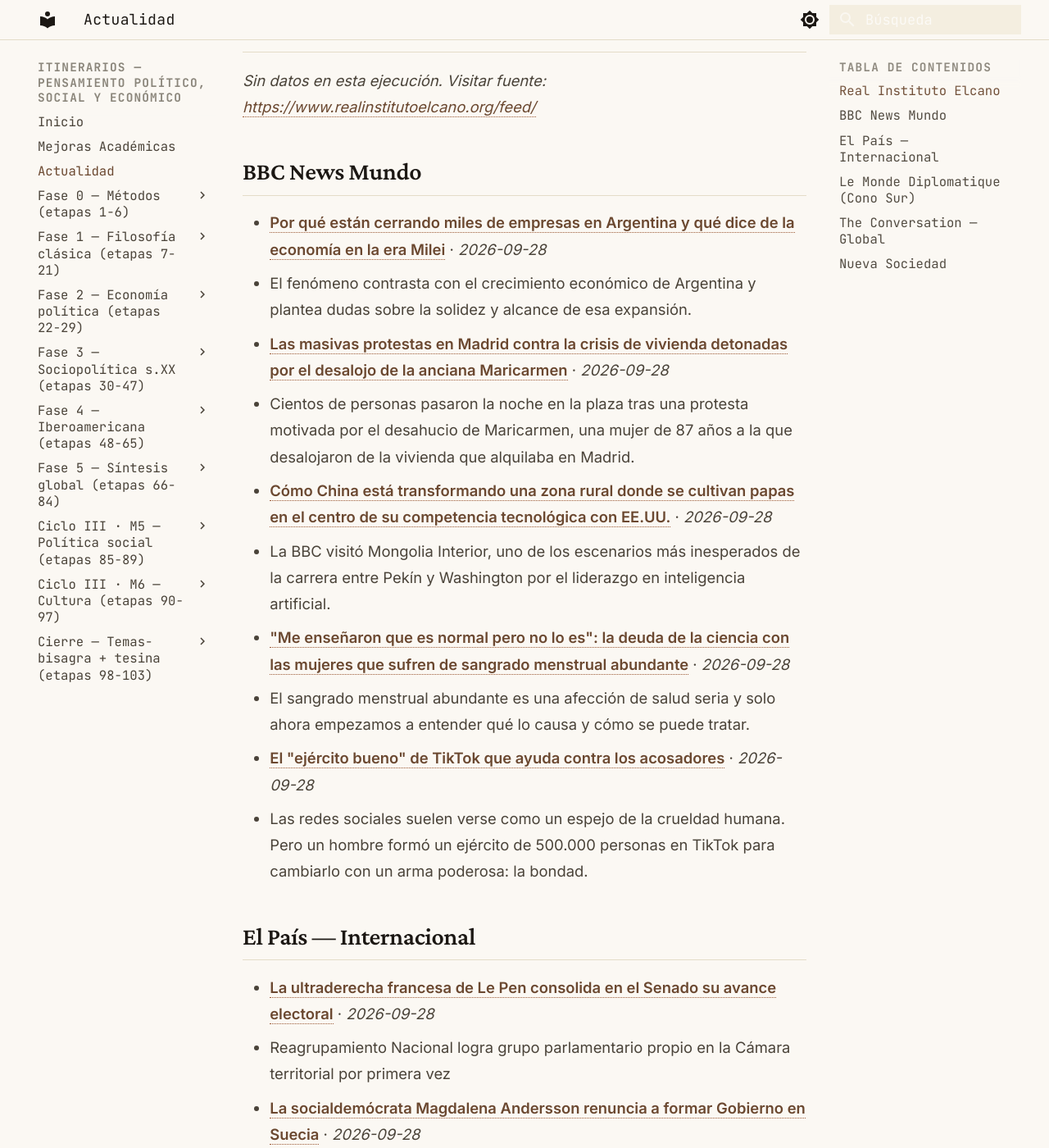
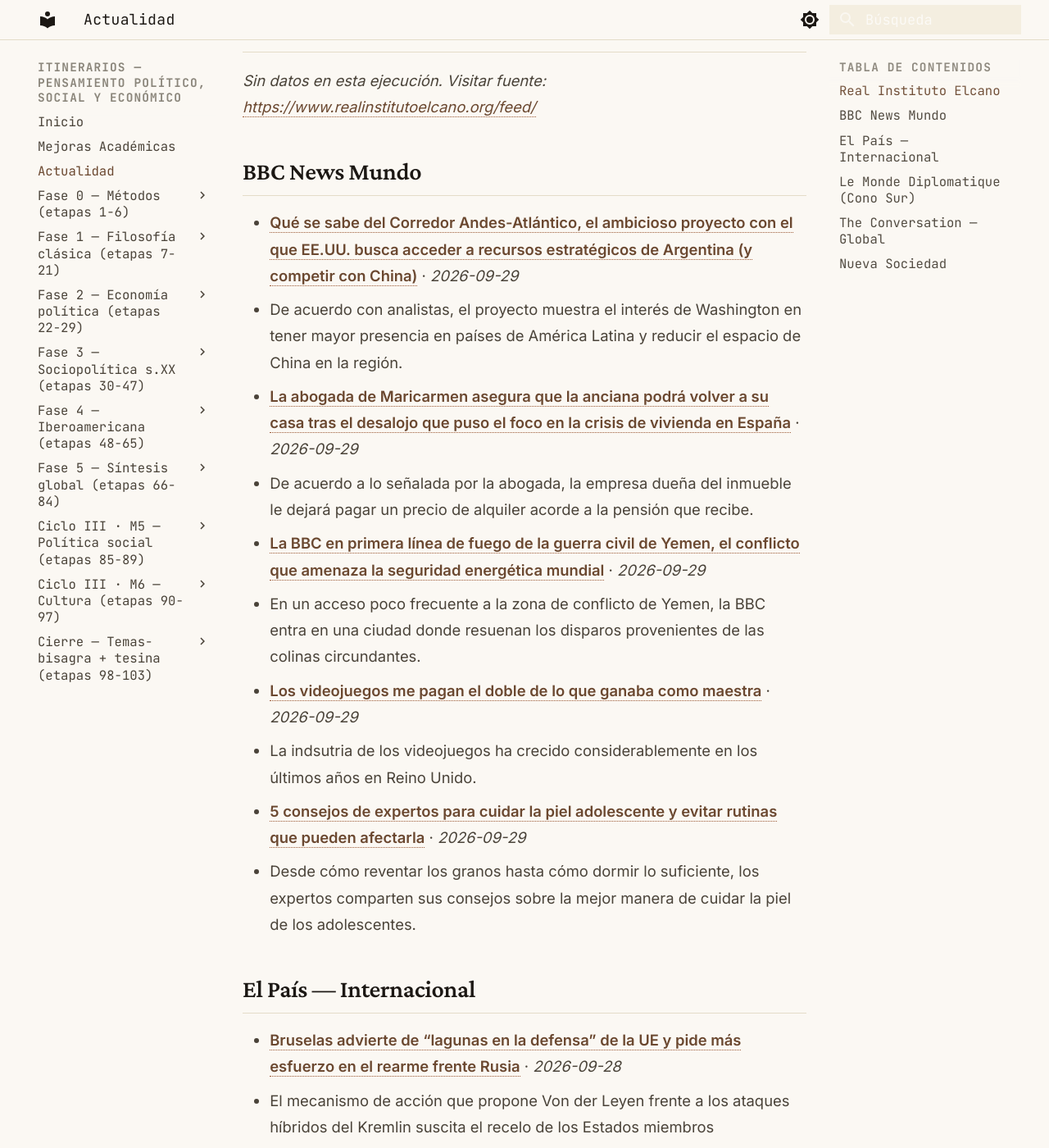
Before and after one commit to MrSpagVi/Curso, an MkDocs documentation site: the page built from docs/actualidad.md, in a window 1280 px wide and 1400 px high, scrolled down 643 px. Shown: the whole window at 82% size. Built offline with MkDocs 1.6.1 and Material for MkDocs 9.7.7, drawn with Linux system fonts in a browser that asks for light colours; some of the changed text lies outside the part shown.

Commit message:
auto: actualidad 2026-09-29

```diff
--- a/docs/actualidad.md
+++ b/docs/actualidad.md
@@ -6,7 +6,7 @@ title: Actualidad
 
 Últimos titulares de fuentes que dictan agenda en ciencia política y geopolítica. Actualizado automáticamente cada día (vía GitHub Actions).
 
-_Última actualización: 2026-09-28 12:26 UTC_
+_Última actualización: 2026-09-29 11:51 UTC_
 
 !!! tip "Ritual mensual — #actualidad"
     El último sábado de cada mes: agarrá **un** titular de los de abajo y escribí **300 palabras** aplicándole **2 autores** del último mes que leíste. ¿Qué diría cada uno? ¿En qué chocan? No resumas la noticia — usala como caso para pensar con las herramientas que venís construyendo. Guardá el texto con el tag `#actualidad` en tu sistema de notas. Esto convierte la teoría en criterio sobre la coyuntura: el objetivo del plan no es citar a Maquiavelo, es leer el presente con él.
@@ -17,29 +17,29 @@ _Sin datos en esta ejecución. Visitar fuente: [https://www.realinstitutoelcano.
 
 ## BBC News Mundo
 
-- **[Por qué están cerrando miles de empresas en Argentina y qué dice de la economía en la era Milei](https://www.bbc.com/mundo/articles/c6z7zzel0lx5o?at_medium=RSS&at_campaign=rss)** · *2026-09-28*
-  - El fenómeno contrasta con el crecimiento económico de Argentina y plantea dudas sobre la solidez y alcance de esa expansión.
-- **[Las masivas protestas en Madrid contra la crisis de vivienda detonadas por el desalojo de la anciana Maricarmen](https://www.bbc.com/mundo/articles/c6804zkj5z0po?at_medium=RSS&at_campaign=rss)** · *2026-09-28*
-  - Cientos de personas pasaron la noche en la plaza tras una protesta motivada por el desahucio de Maricarmen, una mujer de 87 años a la que desalojaron de la vivienda que alquilaba en Madrid.
-- **[Cómo China está transformando una zona rural donde se cultivan papas en el centro de su competencia tecnológica con EE.UU.](https://www.bbc.com/mundo/articles/cr89jj15qylqo?at_medium=RSS&at_campaign=rss)** · *2026-09-28*
-  - La BBC visitó Mongolia Interior, uno de los escenarios más inesperados de la carrera entre Pekín y Washington por el liderazgo en inteligencia artificial.
-- **["Me enseñaron que es normal pero no lo es": la deuda de la ciencia con las mujeres que sufren de sangrado menstrual abundante](https://www.bbc.com/mundo/articles/c07lnmy0v15o?at_medium=RSS&at_campaign=rss)** · *2026-09-28*
-  - El sangrado menstrual abundante es una afección de salud seria y solo ahora empezamos a entender qué lo causa y cómo se puede tratar.
-- **[El "ejército bueno" de TikTok que ayuda contra los acosadores](https://www.bbc.com/mundo/articles/cqm2mgz6z5ypo?at_medium=RSS&at_campaign=rss)** · *2026-09-28*
-  - Las redes sociales suelen verse como un espejo de la crueldad humana. Pero un hombre formó un ejército de 500.000 personas en TikTok para cambiarlo con un arma poderosa: la bondad.
+- **[Qué se sabe del Corredor Andes-Atlántico, el ambicioso proyecto con el que EE.UU. busca acceder a recursos estratégicos de Argentina (y competir con China)](https://www.bbc.com/mundo/articles/c6n9wrpdje2ro?at_medium=RSS&at_campaign=rss)** · *2026-09-29*
+  - De acuerdo con analistas, el proyecto muestra el interés de Washington en tener mayor presencia en países de América Latina y reducir el espacio de China en la región.
+- **[La abogada de Maricarmen asegura que la anciana podrá volver a su casa tras el desalojo que puso el foco en la crisis de vivienda en España](https://www.bbc.com/mundo/articles/c9gk5lxv7kx4o?at_medium=RSS&at_campaign=rss)** · *2026-09-29*
+  - De acuerdo a lo señalada por la abogada, la empresa dueña del inmueble le dejará pagar un precio de alquiler acorde a la pensión que recibe.
+- **[La BBC en primera línea de fuego de la guerra civil de Yemen, el conflicto que amenaza la seguridad energética mundial](https://www.bbc.com/mundo/articles/cv8e3zj7rkj3o?at_medium=RSS&at_campaign=rss)** · *2026-09-29*
+  - En un acceso poco frecuente a la zona de conflicto de Yemen, la BBC entra en una ciudad donde resuenan los disparos provenientes de las colinas circundantes.
+- **[Los videojuegos me pagan el doble de lo que ganaba como maestra](https://www.bbc.com/mundo/articles/cq0lrd5gr035o?at_medium=RSS&at_campaign=rss)** · *2026-09-29*
+  - La indsutria de los videojuegos ha crecido considerablemente en los últimos años en Reino Unido.
+- **[5 consejos de expertos para cuidar la piel adolescente y evitar rutinas que pueden afectarla](https://www.bbc.com/mundo/articles/c6p93ln4vl7yo?at_medium=RSS&at_campaign=rss)** · *2026-09-29*
+  - Desde cómo reventar los granos hasta cómo dormir lo suficiente, los expertos comparten sus consejos sobre la mejor manera de cuidar la piel de los adolescentes.
 
 ## El País — Internacional
 
-- **[La ultraderecha francesa de Le Pen consolida en el Senado su avance electoral](https://elpais.com/internacional/2026-09-28/la-ultraderecha-francesa-de-le-pen-consolida-en-el-senado-su-avance-electoral.html)** · *2026-09-28*
-  - Reagrupamiento Nacional logra grupo parlamentario propio en la Cámara territorial por primera vez
-- **[La socialdemócrata Magdalena Andersson renuncia a formar Gobierno en Suecia](https://elpais.com/internacional/2026-09-28/la-lider-socialdemocrata-de-suecia-renuncia-a-formar-gobierno.html)** · *2026-09-28*
-  - La decisión llega después de que sus aliados del Partido de la Izquierda apoyasen a un conservador para presidir el Parlamento. Pese al revés, el bloque progresista aún tiene opciones
-- **[El Papa reivindica los valores europeos en un mundo con relaciones “cada vez más bárbaras”](https://elpais.com/internacional/2026-09-28/el-papa-reivindica-los-valores-europeos-en-un-mundo-con-relaciones-cada-vez-mas-barbaras.html)** · *2026-09-28*
-  - León XIV defiende en Metz el derecho internacional y las raíces cristianas de la UE contra “la voluntad de dominación”, pero advierte de “la ilusión del rearme”
+- **[Bruselas advierte de “lagunas en la defensa” de la UE y pide más esfuerzo en el rearme frente Rusia](https://elpais.com/internacional/2026-09-28/bruselas-advierte-de-una-brecha-en-la-defensa-de-la-ue-y-pide-mas-esfuerzo-en-el-rearme-frente-rusia.html)** · *2026-09-28*
+  - El mecanismo de acción que propone Von der Leyen frente a los ataques híbridos del Kremlin suscita el recelo de los Estados miembros
+- **[El monte Athos, el feudo de monjes de Europa que prohíbe la entrada de mujeres](https://elpais.com/internacional/europa/informada/2026-09-29/el-monte-athos-el-feudo-de-monjes-de-europa-que-prohibe-la-entrada-de-mujeres.html)** · *2026-09-29*
+  - Este enclave griego, considerado por los cristianos ortodoxos el jardín de la Virgen María, alberga una veintena de monasterios y mantiene un régimen jurídico especial que da paso solo a hombres
+- **[Rusia hipoteca su futuro económico por la guerra: defensa, seguridad y espionaje suman ya casi la mitad del gasto público](https://elpais.com/internacional/2026-09-29/rusia-hipoteca-su-futuro-economico-por-la-guerra-defensa-seguridad-y-espionaje-suman-ya-casi-la-mitad-del-gasto-publico.html)** · *2026-09-29*
+  - Putin aumenta el gasto militar en un tercio para su sexto año de invasión de Ucrania, una cifra inédita desde la URSS. Los bombardeos ucranios sobre refinerías penalizan los ingresos por hidrocarburos pese a la fuerte subida de precios
+- **[Alemania: cuando la vacuna de la historia pierde efecto](https://elpais.com/opinion/2026-09-29/alemania-cuando-la-vacuna-de-la-historia-pierde-efecto.html)** · *2026-09-29*
+  - El vocabulario racista de AfD suena más trivial que los grandilocuentes términos nazis, pero no lo es
 - **[¿Teléfono rojo? Volamos hacia Pekín](https://elpais.com/internacional/2026-09-27/telefono-rojo-volamos-hacia-pekin.html)** · *2026-09-27*
   - China ha sustituido a la Unión Soviética en su disputa por el liderazgo mundial. Y ya no es el arma atómica el emblema de la bipolaridad, sino la Inteligencia Artificial, de idénticas si no mayores potencialidades letales para el conjunto…
-- **[Trump es un ‘loser’, un perdedor](https://elpais.com/opinion/2026-09-27/trump-es-un-loser-un-perdedor.html)** · *2026-09-27*
-  - El presidente de EE UU canta siempre victoria incluso en sus palmarias derrotas
 
 ## Le Monde Diplomatique (Cono Sur)
 
@@ -47,16 +47,16 @@ _Sin datos en esta ejecución. Visitar fuente: [https://www.eldiplo.org/feed/](h
 
 ## The Conversation — Global
 
-- **[Larissa Waters steps down as Greens leader due to health reasons](https://theconversation.com/larissa-waters-steps-down-as-greens-leader-due-to-health-reasons-291993)** · *2026-09-28*
-  - The party will decide on a new leader this week.
-- **[Pollen season: new map of South Africa’s allergy hotspots gives you time to prepare](https://theconversation.com/pollen-season-new-map-of-south-africas-allergy-hotspots-gives-you-time-to-prepare-291171)** · *2026-09-28*
-  - South Africa’s first five-year pollen calendars reveal when allergy seasons hit seven cities, and how sufferers can prepare before symptoms start.
-- **[Brain stimulation could reshape how you learn new skills](https://theconversation.com/brain-stimulation-could-reshape-how-you-learn-new-skills-283644)** · *2026-09-28*
-  - Researchers are exploring whether stimulating the brain with electric currents or magnetic fields helps people learn physical skills more effectively.
-- **[Millions of adults in England have high blood pressure without knowing it – so why are free pharmacy checks not solving the problem?](https://theconversation.com/millions-of-adults-in-england-have-high-blood-pressure-without-knowing-it-so-why-are-free-pharmacy-checks-not-solving-the-problem-292914)** · *2026-09-28*
-  - High blood pressure is quick and free to check, yet millions in England don’t know they have it. Here’s why detection is still failing.
-- **[Jim Chalmers blames likely interest rate rise on Middle East war](https://theconversation.com/jim-chalmers-blames-likely-interest-rate-rise-on-middle-east-war-292585)** · *2026-09-28*
-  - The treasurer says there is near-universal expectation by economists that rates are going up around the world.
+- **[Why do some chimpanzee mothers carry their dead infants for months?](https://theconversation.com/why-do-some-chimpanzee-mothers-carry-their-dead-infants-for-months-292509)** · *2026-09-29*
+  - New research looks for patterns in this sad phenomenon.
+- **[Millions of new skilled workers are needed – vocational GCSEs could help prepare them](https://theconversation.com/millions-of-new-skilled-workers-are-needed-vocational-gcses-could-help-prepare-them-293000)** · *2026-09-29*
+  - Preparing for an uncertain future is less about predicting which jobs will survive than developing skills that allow people to adapt as work changes.
+- **[Ethiopia’s peace deal is unravelling – what went wrong with the Tigray agreement](https://theconversation.com/ethiopias-peace-deal-is-unravelling-what-went-wrong-with-the-tigray-agreement-293005)** · *2026-09-29*
+  - Pretoria stopped one phase of one war. Its incomplete implementation left unresolved disputes that are now colliding.
+- **[How do Denmark and the UK compare when it comes to alcohol and drinking habits?](https://theconversation.com/how-do-denmark-and-the-uk-compare-when-it-comes-to-alcohol-and-drinking-habits-282400)** · *2026-09-29*
+  - The countries make an interesting comparison because they both have a strong drinking culture, but their problems look slightly different.
+- **[Why Europe wants to boost its Arctic presence](https://theconversation.com/why-europe-wants-to-boost-its-arctic-presence-292075)** · *2026-09-29*
+  - EU leaders are scrambling to increase the bloc’s presence in the Arctic.
 
 ## Nueva Sociedad
 
```
